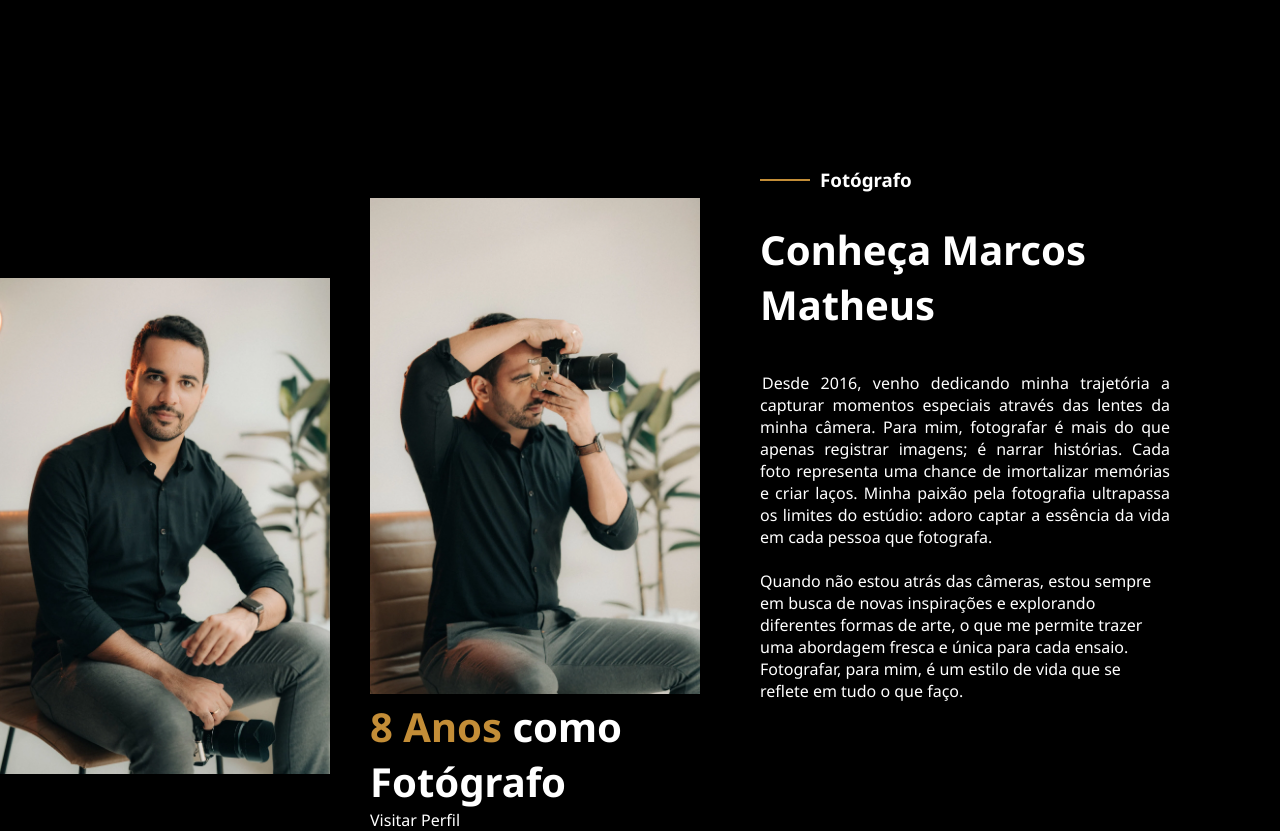
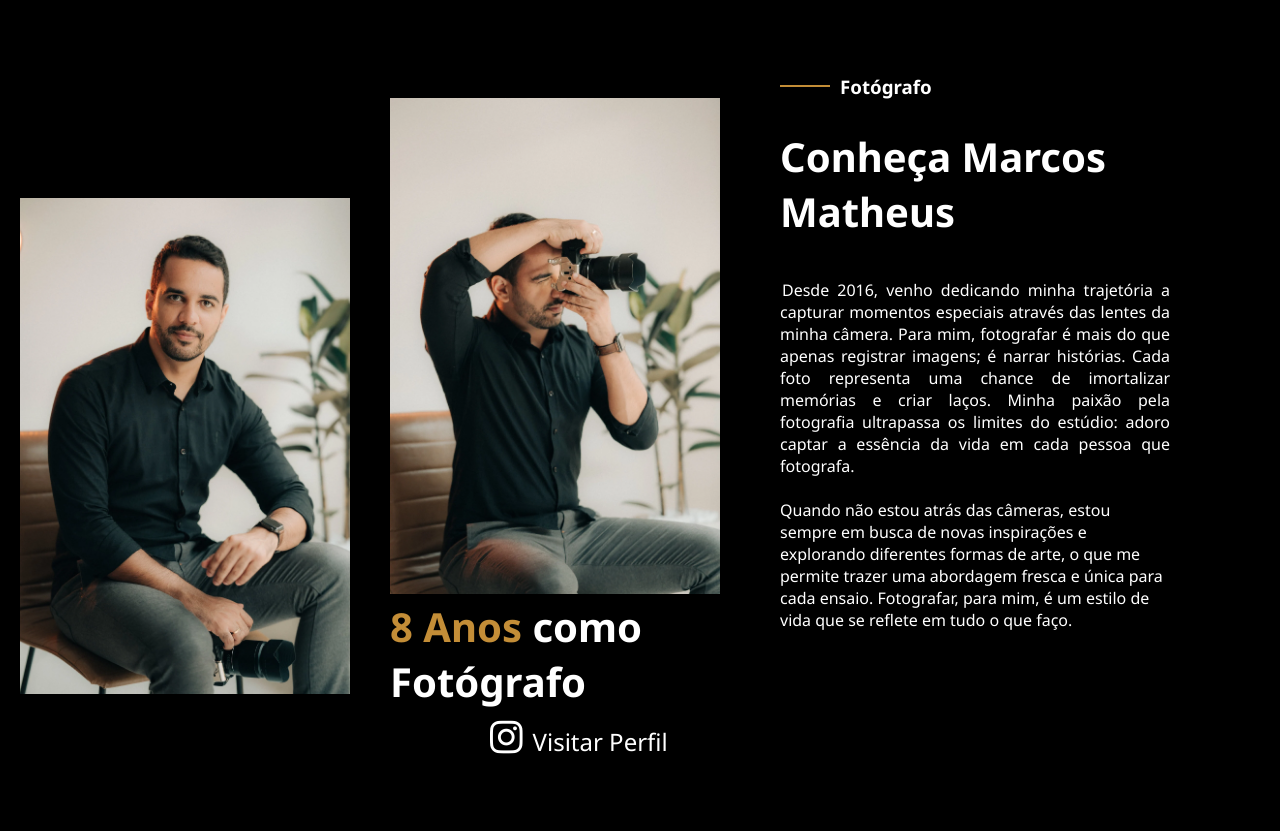
Before and after one commit to paulosergio4/meus-projetos, a plain HTML site: page matheus/main.html in a window 1280 px wide. Shown: the part 822-1653 px from the top of the page. After the commit the page ends 1588 px from the top, so only its background shows below. Drawn offline with Linux system fonts and the light colour scheme.

Commit message:
terminei segunda parte

```diff
--- a/matheus/main.html
+++ b/matheus/main.html
@@ -5,6 +5,7 @@
     <meta http-equiv="X-UA-Compatible" content="IE=edge" />
     <meta name="viewport" content="width=device-width, initial-scale=1.0" />
     <title>Matheus-Fotografias</title>
+    <script src="https://kit.fontawesome.com/351d156b3e.js" crossorigin="anonymous"></script>
     <link rel="shortcut icon" href="fotos/favicon-32x32.png" type="image/x-icon">
     <link rel="stylesheet" href="style.css" />
     </head>
@@ -60,7 +61,7 @@
                     <div class="foto-esquerda">
                         <img src="fotos/SAM8398-_1_.webp" alt="">
                         <h1><span>8 Anos</span> como Fotógrafo</h1>
-                        <a href="">Visitar Perfil</a>
+                        <a href=""><i class="fa-brands fa-instagram"></i>Visitar Perfil</a>
                     </div>
                 </div>
                 <aside>
--- a/matheus/style.css
+++ b/matheus/style.css
@@ -194,13 +194,29 @@ section img {
   display: flex;
   gap: 20px;
 }
+.sobre > .fotos > .foto-esquerda > a {
+  font-size: 1.5em;
+}
+
+i {
+  font-size: 1.55em;
+  padding: 10px 10px 10px 100px;
+}
 
 .foto-direita{
-  padding:300px 20px 50px 0 ;
+  padding:220px 20px 50px 20px ;
 }
 
 .foto-esquerda{
-  padding-top: 220px;
+  padding-top: 120px;
+}
+
+.foto-direita:hover, .foto-esquerda:hover {
+  transform: translateY(-5px) ;
+  transition: linear 0.3s;
+  opacity: 0.7;
+
+
 }
 
 div .foto-direita h1{
@@ -229,7 +245,7 @@ div .foto-direita h1{
 }
 
 aside {
- padding: 100px 10px 0 0;
+ padding: 0px 10px 0 0;
  margin-right: 100px;
 
 }
```
Also changed, not shown: matheus/fotos/instaicon.png (added), matheus/fotos/instaicoon.png (added).
